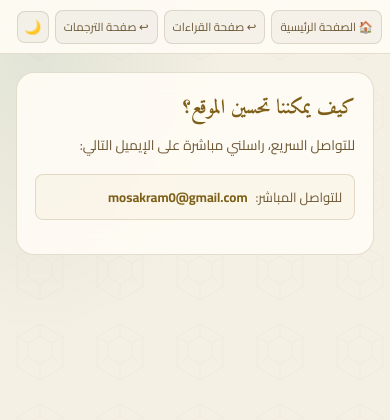
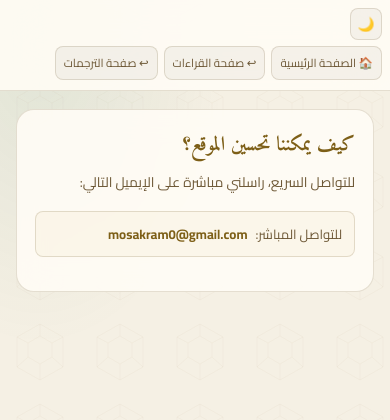
Before and after one commit to mosakrm0/thetenqiraaat, a Flask app: page /feedback in a window 390 px wide. Shown: the top 420 px of the page. Run offline with Flask 3, Linux system fonts and the light colour scheme; some web fonts are replaced.

Commit message:
Add files via upload

```diff
--- a/static/script.js
+++ b/static/script.js
@@ -74,9 +74,9 @@ const QIRAAT_UI = {
   douri:   { name: 'أبو عمرو - الدوري',    color: '#7aad4c', reciter: 'رواية الدوري',
              rewayaId: 13 },
 
-  // السوسي — EveryAyah: علي الحجاج السويسي
+  // السوسي — نثبت على مصدر rewaya لتفادي أي عدم تطابق في الرواية
   susi:    { name: 'أبو عمرو - السوسي',    color: '#5bc0a3', reciter: 'رواية السوسي',
-             everyAyah: 'Ali_Hajjaj_AlSuesy_128kbps', rewayaId: 7 },
+             rewayaId: 7 },
 
   // هشام — mp3quran fallback
   hisham:  { name: 'ابن عامر - هشام',      color: '#9c4cc9', reciter: 'رواية هشام',
--- a/static/style.css
+++ b/static/style.css
@@ -1134,6 +1134,49 @@ body::after {
 #toast.show { transform: translateX(-50%) translateY(0); }
 
 /* ═══════════════════════════════════════════════════════════════
+   تجاوب — تابلت واسع (≤ 1100px)
+   ═══════════════════════════════════════════════════════════════ */
+@media (max-width: 1100px) {
+  #topbar {
+    height: auto;
+    min-height: var(--topbar-h);
+    padding: 8px 12px;
+    flex-wrap: wrap;
+    row-gap: 8px;
+  }
+
+  .tabs {
+    order: 3;
+    width: 100%;
+    overflow-x: auto;
+    overflow-y: hidden;
+    -webkit-overflow-scrolling: touch;
+    padding-bottom: 2px;
+    gap: 6px;
+    flex-wrap: nowrap;
+  }
+
+  .tabs::-webkit-scrollbar {
+    height: 3px;
+  }
+
+  .tabs::-webkit-scrollbar-thumb {
+    background: var(--gold-dk);
+    border-radius: 3px;
+  }
+
+  .tab {
+    flex: 0 0 auto;
+  }
+
+  .tb-info {
+    order: 2;
+    margin-right: auto;
+    min-width: 160px;
+  }
+}
+
+/* ═══════════════════════════════════════════════════════════════
    تجاوب — تابلت (≤ 900px)
    ═══════════════════════════════════════════════════════════════ */
 @media (max-width: 900px) {
@@ -1218,11 +1261,16 @@ body::after {
 
   /* تحسين الشريط العلوي */
   #topbar {
-    padding: 0 10px;
+    padding: 8px 10px;
     gap: 8px;
   }
 
   .tb-info { display: none; } /* يُعرض في مكان آخر على الجوال */
+
+  .tabs {
+    order: 2;
+    width: 100%;
+  }
 
   /* تبسيط شريط القراءات */
   #qiraat-bar {
@@ -1311,7 +1359,7 @@ body::after {
    تجاوب — جوال صغير (≤ 400px)
    ═══════════════════════════════════════════════════════════════ */
 @media (max-width: 400px) {
-  #topbar { gap: 6px; padding: 0 8px; }
+  #topbar { gap: 6px; padding: 8px 8px; }
 
   #toggle-sb,
   #theme-toggle { width: 32px; height: 32px; font-size: .85rem; }
--- a/templates/feedback.html
+++ b/templates/feedback.html
@@ -11,9 +11,11 @@
 <div id="app">
   <div id="main" style="width:100%">
     <div id="topbar">
-      <a class="tab" href="/" style="text-decoration:none;display:inline-flex;align-items:center">🏠 الصفحة الرئيسية</a>
-      <a class="tab" href="/readings" style="text-decoration:none;display:inline-flex;align-items:center">↩ صفحة القراءات</a>
-      <a class="tab" href="/translations" style="text-decoration:none;display:inline-flex;align-items:center">↩ صفحة الترجمات</a>
+      <div class="tabs">
+        <a class="tab" href="/" style="text-decoration:none;display:inline-flex;align-items:center">🏠 الصفحة الرئيسية</a>
+        <a class="tab" href="/readings" style="text-decoration:none;display:inline-flex;align-items:center">↩ صفحة القراءات</a>
+        <a class="tab" href="/translations" style="text-decoration:none;display:inline-flex;align-items:center">↩ صفحة الترجمات</a>
+      </div>
       <button id="theme-toggle" onclick="toggleTheme()" aria-label="تبديل الوضع" title="تبديل الوضع">☀️</button>
       <div class="tb-info">
         <div class="tb-name">تواصل واقتراحات</div>
```
